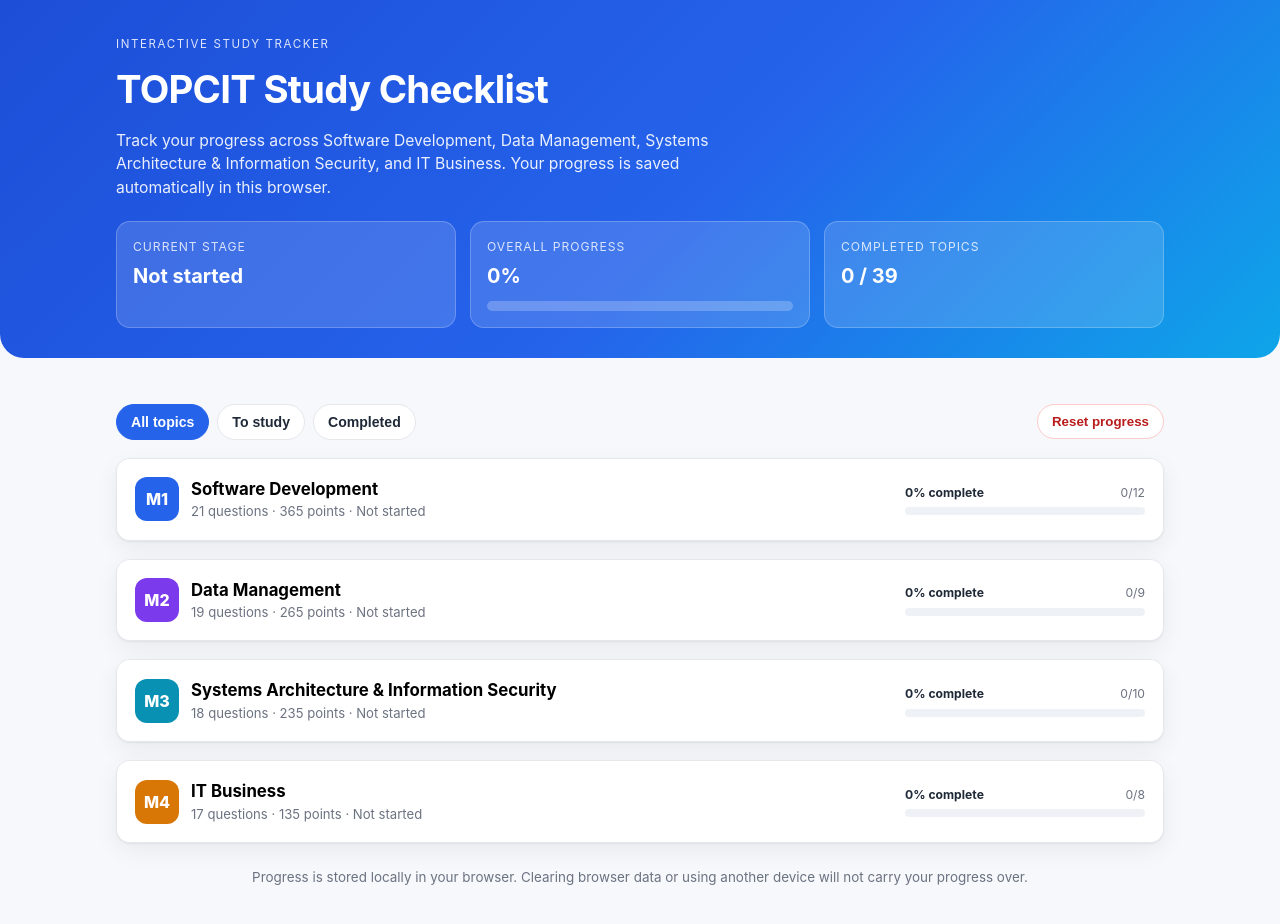
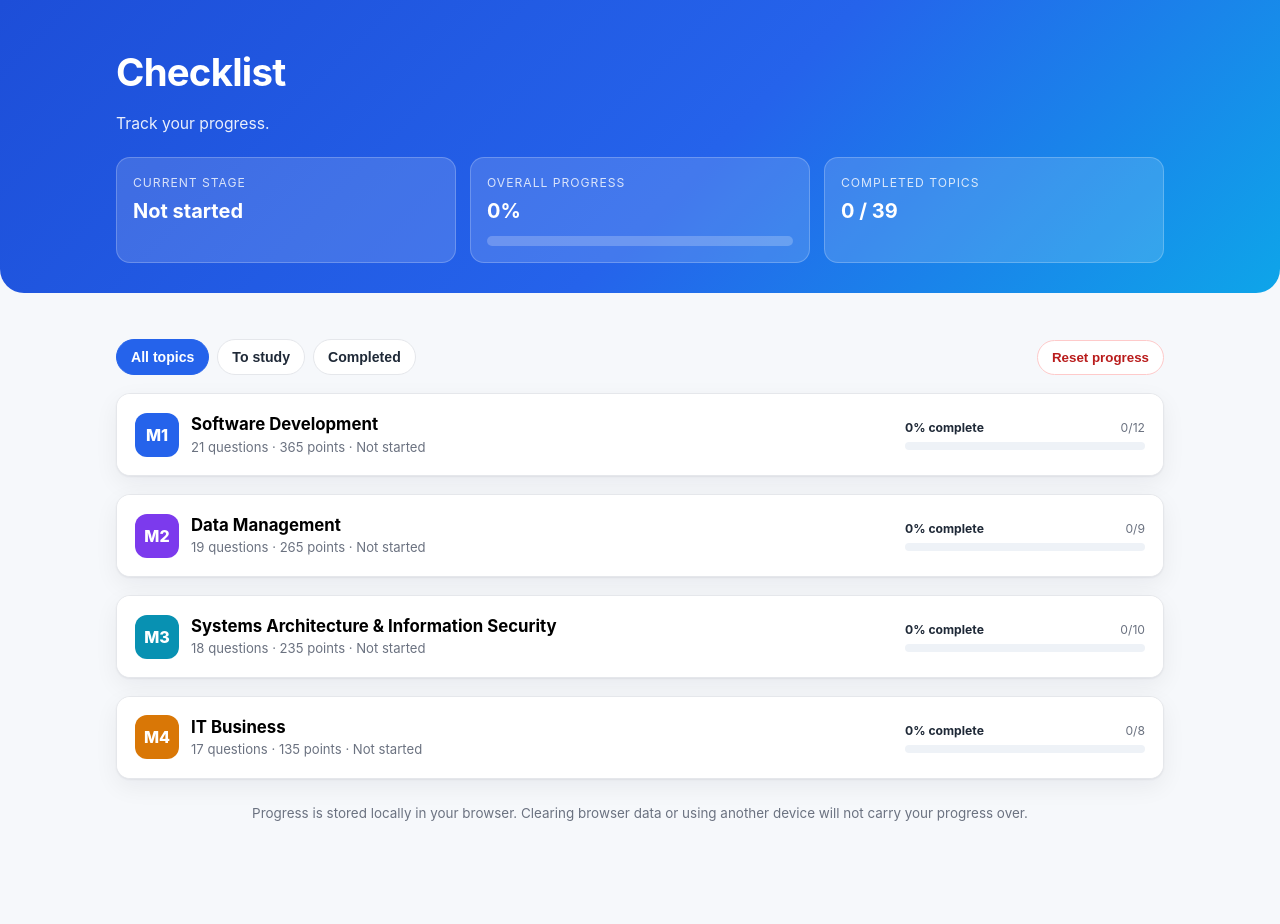
Before and after one commit to KobeVLM/KobeVLM.github.io, a plain HTML site: page index.html in a window 1280 px wide. Drawn offline with Linux system fonts and the light colour scheme.

Commit message:
Update index.html

```diff
--- a/index.html
+++ b/index.html
@@ -304,9 +304,9 @@
 
 <header>
   <div class="header-inner">
-    <p class="eyebrow">Interactive study tracker</p>
-    <h1>TOPCIT Study Checklist</h1>
-    <p class="subtitle">Track your progress across Software Development, Data Management, Systems Architecture &amp; Information Security, and IT Business. Your progress is saved automatically in this browser.</p>
+    <p class="eyebrow"></p>
+    <h1>Checklist</h1>
+    <p class="subtitle">Track your progress.</p>
 
     <div class="status-panel">
       <div class="status-card">
```
